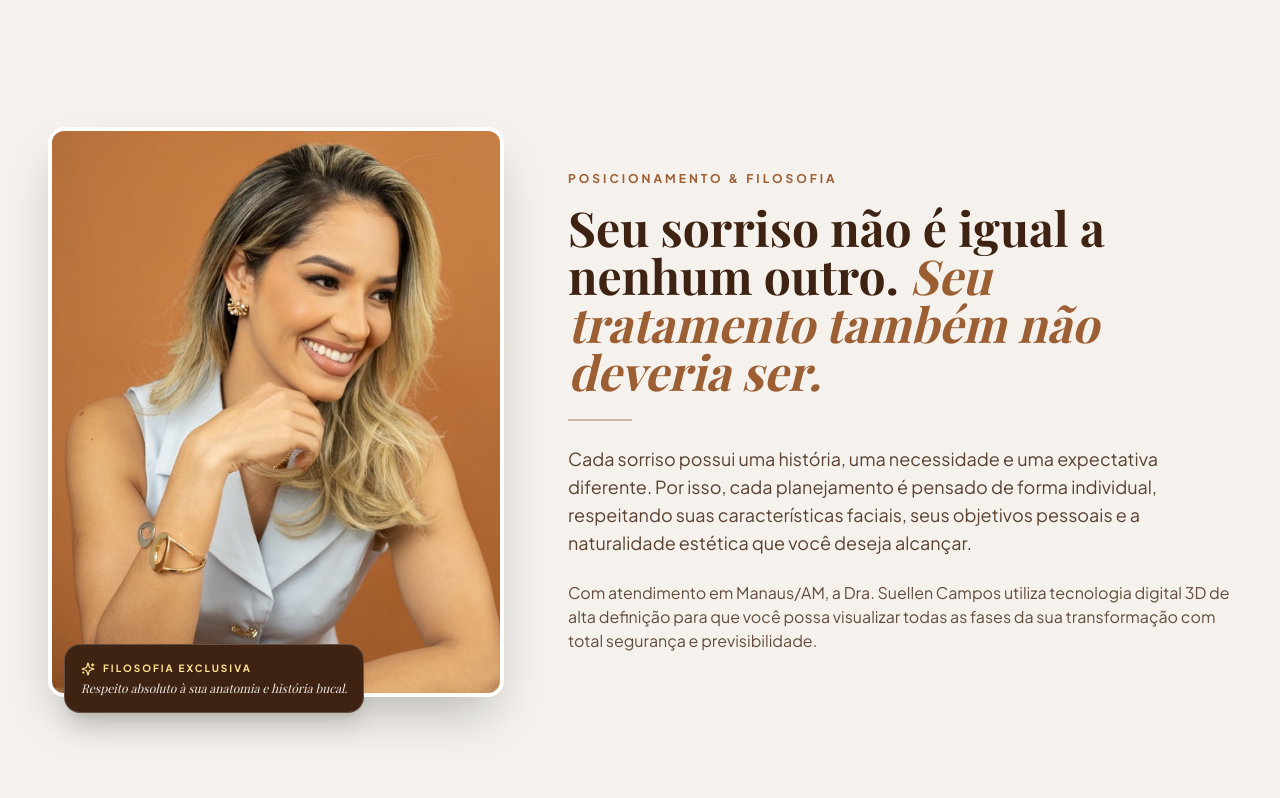
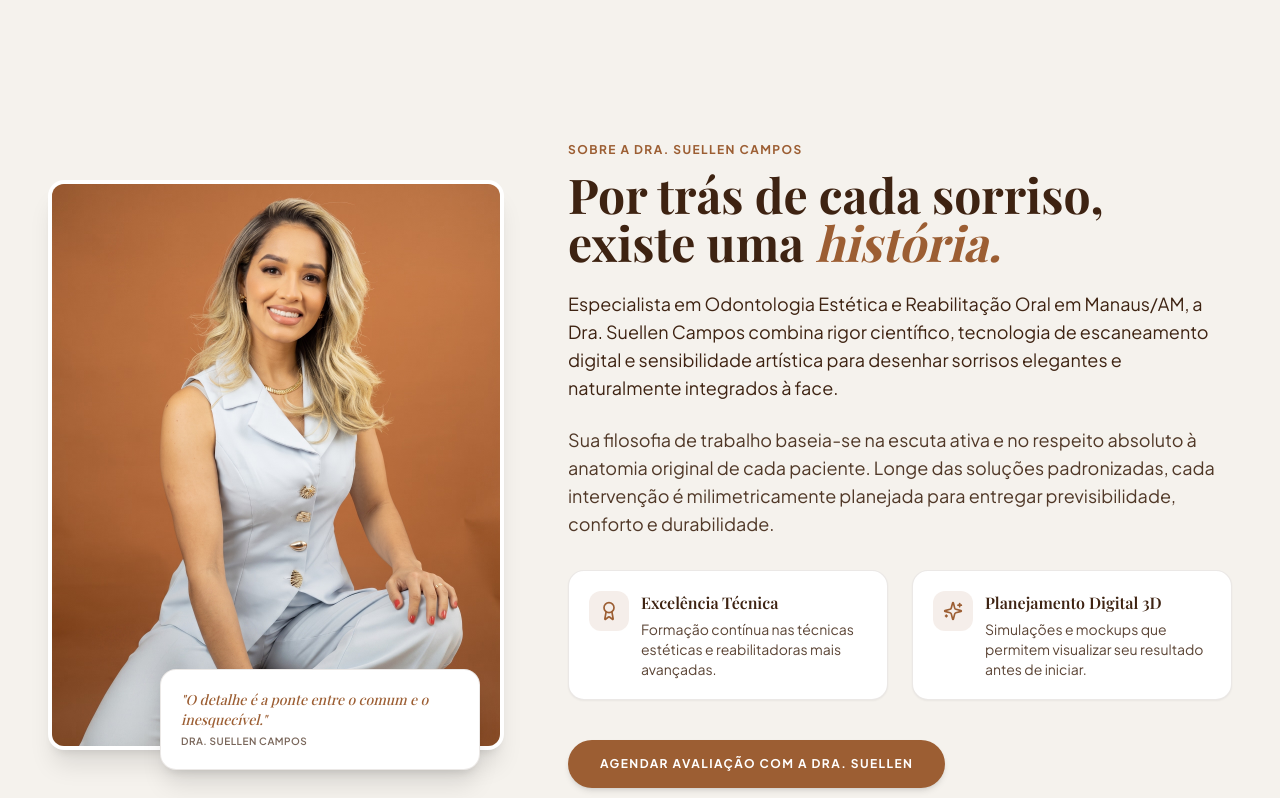
Before and after one commit to Kooda8809/drasuellen.com.br, a React (Vite) app: page / in a window 1280 px wide. Shown: the part 802-1600 px from the top of the page. Built offline with nearby package versions, Linux system fonts and the light colour scheme; a web font is replaced by a local one.

Commit message:
refactor: Remove redundant PositioningSection and connect AboutSection directly below HeroSection to shorten user journey to treatments

```diff
--- a/src/App.tsx
+++ b/src/App.tsx
@@ -1,7 +1,6 @@
 import React, { useState } from 'react';
 import { Header } from './components/Header';
 import { Hero } from './components/Hero';
-import { PositioningSection } from './components/PositioningSection';
 import { AboutSection } from './components/AboutSection';
 import { TreatmentsSection } from './components/TreatmentsSection';
 import { ResultsSection } from './components/ResultsSection';
@@ -28,34 +27,31 @@ export function App() {
       {/* 02 — HERO */}
       <Hero onOpenModal={handleOpenModal} />
 
-      {/* 03 — BLOCO DE POSICIONAMENTO */}
-      <PositioningSection />
-
-      {/* 04 — SOBRE A DRA. SUELLEN */}
+      {/* 03 — SOBRE A DRA. SUELLEN (CONECTADO DIRETAMENTE À HERO) */}
       <AboutSection onOpenModal={handleOpenModal} />
 
-      {/* 05 — TRATAMENTOS PRINCIPAIS */}
+      {/* 04 — TRATAMENTOS PRINCIPAIS */}
       <TreatmentsSection onOpenModal={handleOpenModal} />
 
-      {/* 06 — RESULTADOS / CASOS */}
+      {/* 05 — RESULTADOS / CASOS */}
       <ResultsSection onOpenModal={handleOpenModal} />
 
-      {/* 07 — DIFERENCIAIS */}
+      {/* 06 — DIFERENCIAIS */}
       <DifferentialsSection />
 
-      {/* 08 — EXPERIÊNCIA DO PACIENTE */}
+      {/* 07 — EXPERIÊNCIA DO PACIENTE */}
       <PatientJourneySection />
 
-      {/* 09 — PROVA SOCIAL */}
+      {/* 08 — PROVA SOCIAL */}
       <TestimonialsSection />
 
-      {/* 10 — FAQ */}
+      {/* 09 — FAQ */}
       <FAQSection onOpenModal={handleOpenModal} />
 
-      {/* 11 — CTA FINAL */}
+      {/* 10 — CTA FINAL */}
       <FinalCTASection onOpenModal={handleOpenModal} />
 
-      {/* 12 — FOOTER */}
+      {/* 11 — FOOTER */}
       <Footer />
 
       {/* FLOATING WHATSAPP CTA */}
--- a/src/components/AboutSection.tsx
+++ b/src/components/AboutSection.tsx
@@ -8,8 +8,8 @@ interface AboutSectionProps {
 
 export const AboutSection: React.FC<AboutSectionProps> = ({ onOpenModal }) => {
   return (
-    <section id="sobre" className="py-16 sm:py-24 lg:py-36 bg-cream border-t border-espresso/10 relative">
-      <div className="max-w-7xl mx-auto px-5 sm:px-8 lg:px-12">
+    <section id="sobre" className="py-20 sm:py-28 lg:py-36 bg-cream relative overflow-hidden">
+      <div className="max-w-7xl mx-auto px-5 sm:px-8 lg:px-12 relative z-10">
         <div className="grid grid-cols-1 lg:grid-cols-12 gap-10 lg:gap-16 items-center">
 
           {/* Left Column - Photography (dra3.avif) */}
@@ -44,7 +44,7 @@ export const AboutSection: React.FC<AboutSectionProps> = ({ onOpenModal }) => {
             </div>
           </motion.div>
 
-          {/* Right Column - Text & Authority (High Readability Typography) */}
+          {/* Right Column - Text & Authority */}
           <motion.div
             initial={{ opacity: 0, y: 20 }}
             whileInView={{ opacity: 1, y: 0 }}
--- a/src/components/PositioningSection.tsx
+++ b/src/components/PositioningSection.tsx
@@ -1,78 +1,5 @@
 import React from 'react';
-import { motion } from 'framer-motion';
-import { Sparkles } from 'lucide-react';
 
 export const PositioningSection: React.FC = () => {
-  return (
-    <section className="py-16 sm:py-24 lg:py-32 bg-cream border-t border-espresso/10 relative overflow-hidden">
-      <div className="max-w-7xl mx-auto px-5 sm:px-8 lg:px-12 relative z-10">
-        <div className="grid grid-cols-1 lg:grid-cols-12 gap-10 lg:gap-16 items-center">
-
-          {/* Left Column - New AVIF Portrait (dra2.avif) */}
-          <motion.div
-            initial={{ opacity: 0, x: -30 }}
-            whileInView={{ opacity: 1, x: 0 }}
-            viewport={{ once: true }}
-            transition={{ duration: 0.8 }}
-            className="lg:col-span-5 relative"
-          >
-            <div className="relative">
-              <div className="rounded-2xl overflow-hidden shadow-2xl aspect-[4/5] bg-cream-dark border-4 border-white">
-                <picture>
-                  <source srcSet="/images/dra2.avif" type="image/avif" />
-                  <img
-                    src="/images/dra2.avif"
-                    alt="Dra. Suellen Campos — Filosofia de Atendimento"
-                    className="w-full h-full object-cover object-[center_20%]"
-                  />
-                </picture>
-              </div>
-
-              {/* Decorative Stamp Seal Accent */}
-              <div className="absolute -bottom-4 -left-4 sm:left-4 bg-[#3E2312] text-white p-4 rounded-2xl shadow-xl border border-white/20 max-w-xs">
-                <div className="flex items-center space-x-2 text-[10px] uppercase font-bold tracking-widest text-[#FCE794] mb-1 font-montserrat">
-                  <Sparkles className="w-3.5 h-3.5 text-[#FCE794]" />
-                  <span>Filosofia Exclusiva</span>
-                </div>
-                <p className="font-playfair italic text-xs text-white/90">
-                  Respeito absoluto à sua anatomia e história bucal.
-                </p>
-              </div>
-            </div>
-          </motion.div>
-
-          {/* Right Column - Philosophy Text Content */}
-          <motion.div
-            initial={{ opacity: 0, x: 30 }}
-            whileInView={{ opacity: 1, x: 0 }}
-            viewport={{ once: true }}
-            transition={{ duration: 0.8, delay: 0.2 }}
-            className="lg:col-span-7 flex flex-col items-start text-left"
-          >
-            <span className="font-montserrat text-xs uppercase tracking-[0.25em] text-primary font-bold mb-3 sm:mb-4 block">
-              Posicionamento & Filosofia
-            </span>
-
-            <h2 className="font-playfair text-2xl sm:text-4xl lg:text-5xl font-bold text-espresso leading-[1.25] mb-6">
-              Seu sorriso não é igual a nenhum outro.{' '}
-              <span className="font-playfair italic text-primary block sm:inline mt-2 sm:mt-0">
-                Seu tratamento também não deveria ser.
-              </span>
-            </h2>
-
-            <div className="w-16 h-[2px] bg-primary/40 mb-6" />
-
-            <p className="font-montserrat text-base sm:text-lg text-espresso/85 font-light leading-relaxed mb-6">
-              Cada sorriso possui uma história, uma necessidade e uma expectativa diferente. Por isso, cada planejamento é pensado de forma individual, respeitando suas características faciais, seus objetivos pessoais e a naturalidade estética que você deseja alcançar.
-            </p>
-
-            <p className="font-montserrat text-sm sm:text-base text-espresso/80 font-light leading-relaxed">
-              Com atendimento em Manaus/AM, a Dra. Suellen Campos utiliza tecnologia digital 3D de alta definição para que você possa visualizar todas as fases da sua transformação com total segurança e previsibilidade.
-            </p>
-          </motion.div>
-
-        </div>
-      </div>
-    </section>
-  );
+  return null;
 };
```
